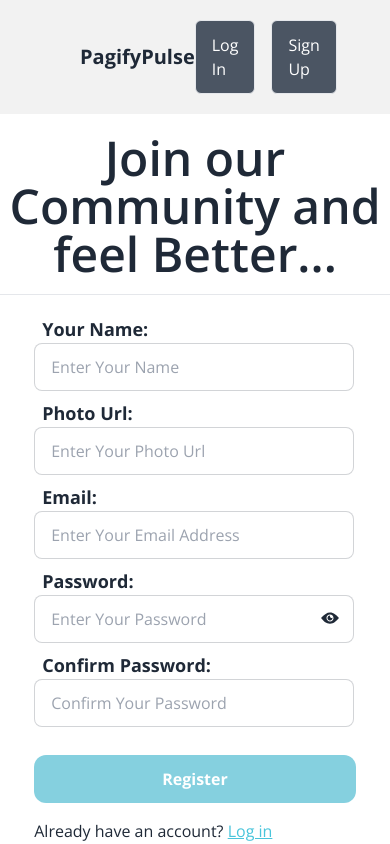
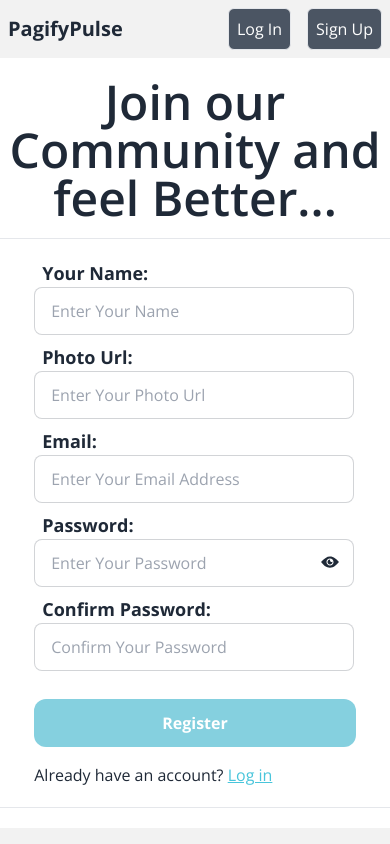
Before and after one commit to Dinobondhu-shill/pagifyPulse, a React (Vite) app: page /register in a window 390 px wide. Shown: the top 844 px of the page. Built offline with nearby package versions, Linux system fonts and the light colour scheme; no server answers.

Commit message:
responsive4 added

```diff
--- a/src/components/Main.jsx
+++ b/src/components/Main.jsx
@@ -71,7 +71,7 @@ const Main = () => {
 
   return (
     <div>
-      <div className="flex gap-3 justify-center items-center">
+      <div className="flex flex-col md:flex-row flex-wrap gap-3 justify-center items-center">
         {/* Search */}
         <form onSubmit={handleSearch} className="input input-bordered mt-2 flex items-center gap-2">
           <input type="text" name="search" className="grow" placeholder="Search" />
@@ -148,8 +148,8 @@ const Main = () => {
           </select>
         </div>
       </div>
-      <div className="px-20 py-5 flex justify-center">
-        <div className="grid grid-cols-3 gap-5">
+      <div className="lg:px-20 px-2 py-5 flex justify-center">
+        <div className="grid grid-cols-1 md:grid-cols-2 lg:grid-cols-3 gap-5">
           {data?.map((product) => (<ProductCard key={product._id} product={product}></ProductCard>))}
         </div>
       </div>
--- a/src/components/Navbar.jsx
+++ b/src/components/Navbar.jsx
@@ -6,11 +6,11 @@ import { AuthContext } from '../firebase/FirebaseProvider';
 const Navbar = () => {
   const {user, logOut} = useContext(AuthContext)
   return (
-    <div className='flex justify-between items-center bg-base-200 text-base-content px-20 py-5'>
+    <div className='flex justify-between items-center bg-base-200 text-base-content px-2 lg:px-20 py-2 md:py-5'>
       <div className='font-bold text-xl'>PagifyPulse</div>
       {
         user ? <div className='flex items-center mt-1'>
-          <div className='flex gap-4'>
+          <div className='md:flex gap-4 hidden  '>
           <Link>Home</Link>
           <Link>Cart</Link>
           <Link>Your Orders</Link>
@@ -21,9 +21,9 @@ const Navbar = () => {
             <img data-aos="zoom-in" data-aos-delay="50" src={user?.photoURL}/>
           </div>
         </div>
-          <Link onClick={()=> logOut()} className='px-3 py-2 text-white border rounded-md bg-gray-600'>Log Out</Link> </div>: <div className='flex gap-4'>
-        <Link to={"/login"} className='px-4 py-3 text-white border rounded-md bg-gray-600'>Log In</Link>
-        <Link to={"/register"}  className='px-4 py-3 text-white border rounded-md bg-gray-600'>Sign Up</Link>
+          <Link onClick={()=> logOut()} className='md:px-3 py-2 text-white border rounded-md bg-gray-600'>Log Out</Link> </div>: <div className='flex gap-4'>
+        <Link to={"/login"} className='md:px-4 md:py-3 p-2 text-white border rounded-md bg-gray-600'>Log In</Link>
+        <Link to={"/register"}  className='md:px-4 md:py-3 p-2 text-white border rounded-md bg-gray-600'>Sign Up</Link>
       </div>
       }
     </div>
```
